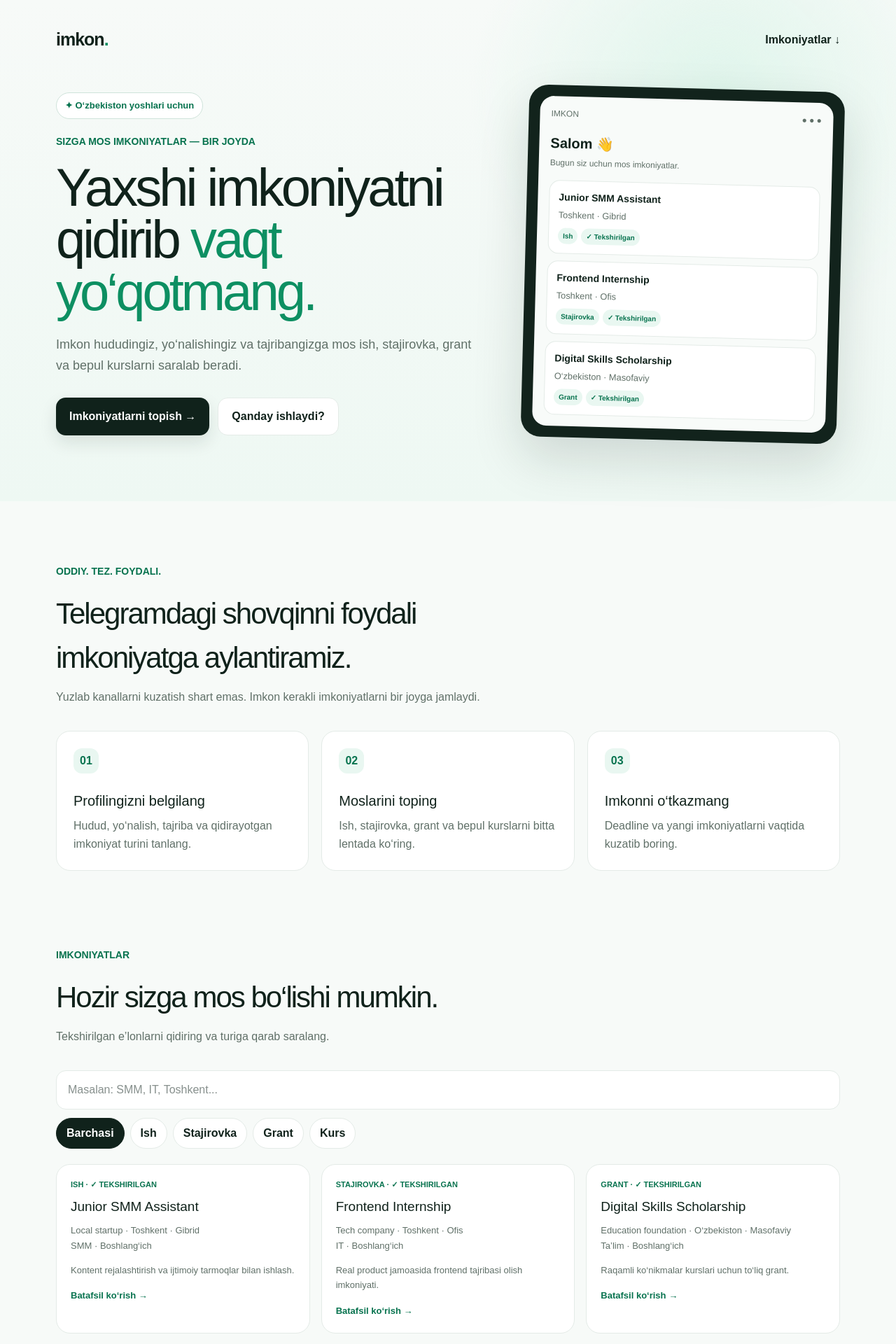
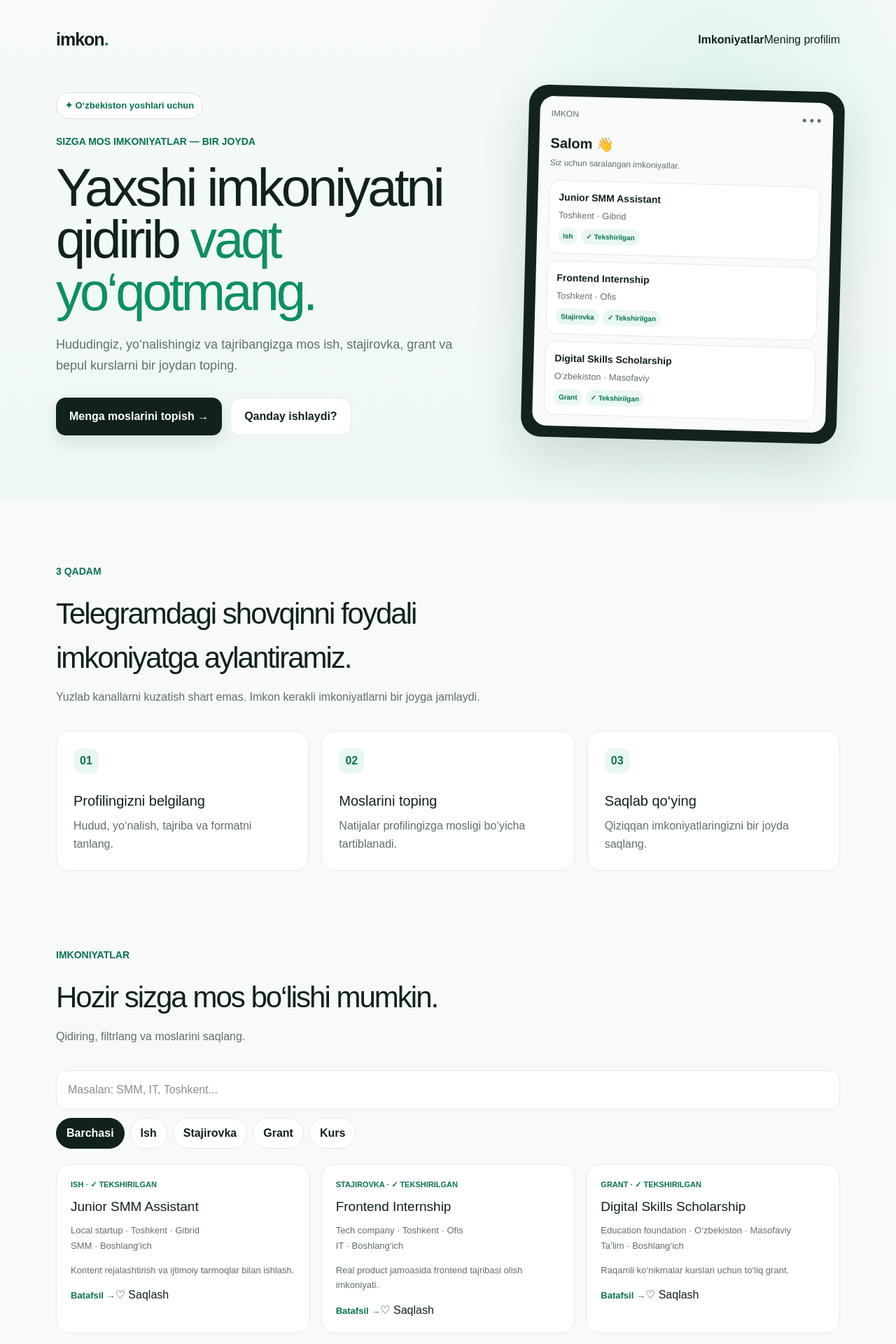
Before and after one commit to alisher-ds/imkon-ai, a Next.js app: page / in a window 1280 px wide. Shown: the top 1920 px of the page at 70% size. Built offline with nearby package versions, Linux system fonts and the light colour scheme; no server answers; the database is empty.

Commit message:
feat: add profile onboarding, transparent matching and saved opportunities

```diff
--- a/app/page.tsx
+++ b/app/page.tsx
@@ -2,68 +2,24 @@
 
 import { useEffect, useMemo, useState } from 'react';
 
-type Opportunity = {
-  id: string; title: string; organization: string; type: 'Ish'|'Stajirovka'|'Grant'|'Kurs';
-  location: string; mode: 'Masofaviy'|'Ofis'|'Gibrid'; category: string; experience: string;
-  description: string; deadline: string | null; url: string; is_verified: boolean;
-};
+type Opportunity = { id:string; title:string; organization:string; type:'Ish'|'Stajirovka'|'Grant'|'Kurs'; location:string; mode:'Masofaviy'|'Ofis'|'Gibrid'; category:string; experience:string; description:string; deadline:string|null; url:string; is_verified:boolean };
+type Profile = { location:string; category:string; experience:string; mode:string; type:string };
+const demo:Opportunity[]=[{id:'1',title:'Junior SMM Assistant',organization:'Local startup',type:'Ish',location:'Toshkent',mode:'Gibrid',category:'SMM',experience:'Boshlang‘ich',description:'Kontent rejalashtirish va ijtimoiy tarmoqlar bilan ishlash.',deadline:null,url:'#',is_verified:true},{id:'2',title:'Frontend Internship',organization:'Tech company',type:'Stajirovka',location:'Toshkent',mode:'Ofis',category:'IT',experience:'Boshlang‘ich',description:'Real product jamoasida frontend tajribasi olish imkoniyati.',deadline:null,url:'#',is_verified:true},{id:'3',title:'Digital Skills Scholarship',organization:'Education foundation',type:'Grant',location:'O‘zbekiston',mode:'Masofaviy',category:'Ta’lim',experience:'Boshlang‘ich',description:'Raqamli ko‘nikmalar kurslari uchun to‘liq grant.',deadline:null,url:'#',is_verified:true},{id:'4',title:'English for Career — Free',organization:'Open learning',type:'Kurs',location:'O‘zbekiston',mode:'Masofaviy',category:'Ingliz tili',experience:'Boshlang‘ich',description:'Ish va universitet uchun bepul ingliz tili kursi.',deadline:null,url:'#',is_verified:true}];
+const types=['Barchasi','Ish','Stajirovka','Grant','Kurs'];
+const emptyProfile:Profile={location:'',category:'',experience:'',mode:'',type:''};
 
-const demo: Opportunity[] = [
-  {id:'1', title:'Junior SMM Assistant', organization:'Local startup', type:'Ish', location:'Toshkent', mode:'Gibrid', category:'SMM', experience:'Boshlang‘ich', description:'Kontent rejalashtirish va ijtimoiy tarmoqlar bilan ishlash.', deadline:null, url:'#', is_verified:true},
-  {id:'2', title:'Frontend Internship', organization:'Tech company', type:'Stajirovka', location:'Toshkent', mode:'Ofis', category:'IT', experience:'Boshlang‘ich', description:'Real product jamoasida frontend tajribasi olish imkoniyati.', deadline:null, url:'#', is_verified:true},
-  {id:'3', title:'Digital Skills Scholarship', organization:'Education foundation', type:'Grant', location:'O‘zbekiston', mode:'Masofaviy', category:'Ta’lim', experience:'Boshlang‘ich', description:'Raqamli ko‘nikmalar kurslari uchun to‘liq grant.', deadline:null, url:'#', is_verified:true},
-];
-
-const types = ['Barchasi','Ish','Stajirovka','Grant','Kurs'];
-
-export default function Home() {
-  const [items, setItems] = useState<Opportunity[]>(demo);
-  const [type, setType] = useState('Barchasi');
-  const [query, setQuery] = useState('');
-  const [loading, setLoading] = useState(true);
-
-  useEffect(() => {
-    fetch('/api/opportunities').then(r => r.json()).then(d => {
-      if (Array.isArray(d.opportunities) && d.opportunities.length) setItems(d.opportunities);
-    }).catch(() => {}).finally(() => setLoading(false));
-  }, []);
-
-  const filtered = useMemo(() => items.filter(o =>
-    (type === 'Barchasi' || o.type === type) &&
-    `${o.title} ${o.organization} ${o.category} ${o.location}`.toLowerCase().includes(query.toLowerCase())
-  ), [items, type, query]);
-
-  return <main>
-    <section className="hero">
-      <div className="container">
-        <nav className="nav"><div className="logo">imkon<span>.</span></div><a href="#opportunities">Imkoniyatlar ↓</a></nav>
-        <div className="hero-grid">
-          <div>
-            <div className="pill">✦ O‘zbekiston yoshlari uchun</div>
-            <div className="eyebrow" style={{marginTop:22}}>SIZGA MOS IMKONIYATLAR — BIR JOYDA</div>
-            <h1>Yaxshi imkoniyatni qidirib <span style={{color:'var(--accent)'}}>vaqt yo‘qotmang.</span></h1>
-            <p className="hero-copy">Imkon hududingiz, yo‘nalishingiz va tajribangizga mos ish, stajirovka, grant va bepul kurslarni saralab beradi.</p>
-            <div className="actions"><a className="btn btn-primary" href="#opportunities">Imkoniyatlarni topish →</a><a className="btn btn-secondary" href="#how">Qanday ishlaydi?</a></div>
-          </div>
-          <div className="mock"><div className="phone"><div className="phone-top"><span>IMKON</span><span>● ● ●</span></div><div className="bot-title">Salom 👋</div><div className="bot-sub">Bugun siz uchun mos imkoniyatlar.</div>
-            {items.slice(0,3).map(o => <div className="op" key={o.id}><strong>{o.title}</strong><small>{o.location} · {o.mode}</small><span className="tag">{o.type}</span>{o.is_verified && <span className="tag">✓ Tekshirilgan</span>}</div>)}
-          </div></div>
-        </div>
-      </div>
-    </section>
-
-    <section className="section" id="how"><div className="container"><div className="section-head"><div className="eyebrow">ODDIY. TEZ. FOYDALI.</div><h2>Telegramdagi shovqinni foydali imkoniyatga aylantiramiz.</h2><p className="muted">Yuzlab kanallarni kuzatish shart emas. Imkon kerakli imkoniyatlarni bir joyga jamlaydi.</p></div>
-      <div className="grid3"><div className="card"><div className="number">01</div><h3>Profilingizni belgilang</h3><p className="muted">Hudud, yo‘nalish, tajriba va qidirayotgan imkoniyat turini tanlang.</p></div><div className="card"><div className="number">02</div><h3>Moslarini toping</h3><p className="muted">Ish, stajirovka, grant va bepul kurslarni bitta lentada ko‘ring.</p></div><div className="card"><div className="number">03</div><h3>Imkonni o‘tkazmang</h3><p className="muted">Deadline va yangi imkoniyatlarni vaqtida kuzatib boring.</p></div></div>
-    </div></section>
-
-    <section className="section" id="opportunities" style={{paddingTop:20}}><div className="container"><div className="section-head"><div className="eyebrow">IMKONIYATLAR</div><h2>Hozir sizga mos bo‘lishi mumkin.</h2><p className="muted">Tekshirilgan e’lonlarni qidiring va turiga qarab saralang.</p></div>
-      <div className="filters"><input aria-label="Qidirish" value={query} onChange={e=>setQuery(e.target.value)} placeholder="Masalan: SMM, IT, Toshkent..." /> <div className="filter-tabs">{types.map(t=><button key={t} className={type===t?'active':''} onClick={()=>setType(t)}>{t}</button>)}</div></div>
-      {loading && <p className="muted">Imkoniyatlar yuklanmoqda...</p>}
-      <div className="opps">{filtered.map(o=><article className="opportunity" key={o.id}><div className="type">{o.type.toUpperCase()} {o.is_verified && ' · ✓ TEKSHIRILGAN'}</div><h3>{o.title}</h3><div className="meta">{o.organization} · {o.location} · {o.mode}<br/>{o.category} · {o.experience}</div><p className="muted">{o.description}</p><a className="card-link" href={o.url} target="_blank" rel="noreferrer">Batafsil ko‘rish →</a></article>)}</div>
-      {!loading && !filtered.length && <div className="empty"><strong>Hozircha mos imkoniyat topilmadi.</strong><p className="muted">Qidiruv yoki filtrni o‘zgartirib ko‘ring.</p></div>}
-    </div></section>
-
-    <section className="section"><div className="container"><div className="cta"><div><div className="eyebrow" style={{color:'#8de2bf'}}>IMKONNI O‘TKAZIB YUBORMANG</div><h2>Keyingi yaxshi imkoniyat<br/>sizniki bo‘lishi mumkin.</h2></div><a className="btn" style={{background:'#fff',color:'var(--ink)'}} href="#opportunities">Boshlash →</a></div></div></section>
-    <footer><div className="container">© 2026 Imkon · Yaxshi imkoniyatlar hammaga yaqinroq.</div></footer>
-  </main>;
+export default function Home(){
+ const [items,setItems]=useState<Opportunity[]>(demo),[type,setType]=useState('Barchasi'),[query,setQuery]=useState(''),[loading,setLoading]=useState(true),[profile,setProfile]=useState<Profile>(emptyProfile),[onboard,setOnboard]=useState(false),[saved,setSaved]=useState<string[]>([]);
+ useEffect(()=>{fetch('/api/opportunities').then(r=>r.json()).then(d=>{if(Array.isArray(d.opportunities)&&d.opportunities.length)setItems(d.opportunities)}).catch(()=>{}).finally(()=>setLoading(false));try{const p=localStorage.getItem('imkon-profile');if(p)setProfile(JSON.parse(p));const s=localStorage.getItem('imkon-saved');if(s)setSaved(JSON.parse(s));}catch{}},[]);
+ const save=(id:string)=>setSaved(x=>{const n=x.includes(id)?x.filter(i=>i!==id):[...x,id];localStorage.setItem('imkon-saved',JSON.stringify(n));return n});
+ const score=(o:Opportunity)=>{let s=0;if(profile.location&&o.location.toLowerCase().includes(profile.location.toLowerCase()))s+=3;if(profile.category&&o.category.toLowerCase().includes(profile.category.toLowerCase()))s+=3;if(profile.experience&&o.experience===profile.experience)s+=2;if(profile.mode&&o.mode===profile.mode)s+=2;if(profile.type&&profile.type!=='Barchasi'&&o.type===profile.type)s+=2;return s};
+ const filtered=useMemo(()=>items.filter(o=>(type==='Barchasi'||o.type===type)&&`${o.title} ${o.organization} ${o.category} ${o.location}`.toLowerCase().includes(query.toLowerCase())).sort((a,b)=>score(b)-score(a)),[items,type,query,profile]);
+ const submitProfile=()=>{localStorage.setItem('imkon-profile',JSON.stringify(profile));setOnboard(false)};
+ return <main>
+  {onboard&&<div className="modal-backdrop"><div className="modal"><button className="modal-close" onClick={()=>setOnboard(false)}>×</button><div className="eyebrow">SIZGA MOSLASH</div><h2>30 soniyada boshlang.</h2><p className="muted">Profilingizni belgilang — Imkon natijalarni sizga mosroq tartiblaydi.</p><div className="form-grid"><input placeholder="Hudud: masalan Qarshi" value={profile.location} onChange={e=>setProfile({...profile,location:e.target.value})}/><input placeholder="Yo‘nalish: IT, SMM..." value={profile.category} onChange={e=>setProfile({...profile,category:e.target.value})}/><select value={profile.experience} onChange={e=>setProfile({...profile,experience:e.target.value})}><option value="">Tajriba</option><option>Boshlang‘ich</option><option>O‘rta</option><option>Tajribali</option></select><select value={profile.mode} onChange={e=>setProfile({...profile,mode:e.target.value})}><option value="">Format</option><option>Masofaviy</option><option>Ofis</option><option>Gibrid</option></select><select value={profile.type} onChange={e=>setProfile({...profile,type:e.target.value})}><option>Barchasi</option><option>Ish</option><option>Stajirovka</option><option>Grant</option><option>Kurs</option></select></div><button className="btn btn-primary full" onClick={submitProfile}>Mos imkoniyatlarni topish →</button></div></div>}
+  <section className="hero"><div className="container"><nav className="nav"><div className="logo">imkon<span>.</span></div><div className="nav-actions"><a href="#opportunities">Imkoniyatlar</a><button className="profile-btn" onClick={()=>setOnboard(true)}>Mening profilim</button></div></nav><div className="hero-grid"><div><div className="pill">✦ O‘zbekiston yoshlari uchun</div><div className="eyebrow" style={{marginTop:22}}>SIZGA MOS IMKONIYATLAR — BIR JOYDA</div><h1>Yaxshi imkoniyatni qidirib <span style={{color:'var(--accent)'}}>vaqt yo‘qotmang.</span></h1><p className="hero-copy">Hududingiz, yo‘nalishingiz va tajribangizga mos ish, stajirovka, grant va bepul kurslarni bir joydan toping.</p><div className="actions"><button className="btn btn-primary" onClick={()=>setOnboard(true)}>Menga moslarini topish →</button><a className="btn btn-secondary" href="#how">Qanday ishlaydi?</a></div></div><div className="mock"><div className="phone"><div className="phone-top"><span>IMKON</span><span>● ● ●</span></div><div className="bot-title">Salom 👋</div><div className="bot-sub">Siz uchun saralangan imkoniyatlar.</div>{filtered.slice(0,3).map(o=><div className="op" key={o.id}><strong>{o.title}</strong><small>{o.location} · {o.mode}</small><span className="tag">{o.type}</span>{o.is_verified&&<span className="tag">✓ Tekshirilgan</span>}</div>)}</div></div></div></div></section>
+  <section className="section" id="how"><div className="container"><div className="section-head"><div className="eyebrow">3 QADAM</div><h2>Telegramdagi shovqinni foydali imkoniyatga aylantiramiz.</h2><p className="muted">Yuzlab kanallarni kuzatish shart emas. Imkon kerakli imkoniyatlarni bir joyga jamlaydi.</p></div><div className="grid3"><div className="card"><div className="number">01</div><h3>Profilingizni belgilang</h3><p className="muted">Hudud, yo‘nalish, tajriba va formatni tanlang.</p></div><div className="card"><div className="number">02</div><h3>Moslarini toping</h3><p className="muted">Natijalar profilingizga mosligi bo‘yicha tartiblanadi.</p></div><div className="card"><div className="number">03</div><h3>Saqlab qo‘ying</h3><p className="muted">Qiziqqan imkoniyatlaringizni bir joyda saqlang.</p></div></div></div></section>
+  <section className="section" id="opportunities" style={{paddingTop:20}}><div className="container"><div className="section-head"><div className="eyebrow">IMKONIYATLAR</div><h2>Hozir sizga mos bo‘lishi mumkin.</h2><p className="muted">Qidiring, filtrlang va moslarini saqlang.</p></div><div className="filters"><input aria-label="Qidirish" value={query} onChange={e=>setQuery(e.target.value)} placeholder="Masalan: SMM, IT, Toshkent..."/><div className="filter-tabs">{types.map(t=><button key={t} className={type===t?'active':''} onClick={()=>setType(t)}>{t}</button>)}</div></div>{loading&&<p className="muted">Imkoniyatlar yuklanmoqda...</p>}<div className="opps">{filtered.map(o=><article className="opportunity" key={o.id}><div className="type">{o.type.toUpperCase()} {o.is_verified&&' · ✓ TEKSHIRILGAN'}</div><h3>{o.title}</h3><div className="meta">{o.organization} · {o.location} · {o.mode}<br/>{o.category} · {o.experience}</div><p className="muted">{o.description}</p><div className="card-actions"><a className="card-link" href={o.url} target="_blank" rel="noreferrer">Batafsil →</a><button className={`save-btn ${saved.includes(o.id)?'saved':''}`} onClick={()=>save(o.id)}>{saved.includes(o.id)?'♥ Saqlandi':'♡ Saqlash'}</button></div></article>)}</div>{!loading&&!filtered.length&&<div className="empty"><strong>Hozircha mos imkoniyat topilmadi.</strong><p className="muted">Qidiruv yoki filtrni o‘zgartirib ko‘ring.</p></div>}</div></section>
+  <section className="section"><div className="container"><div className="cta"><div><div className="eyebrow" style={{color:'#8de2bf'}}>IMKONNI O‘TKAZIB YUBORMANG</div><h2>Keyingi yaxshi imkoniyat<br/>sizniki bo‘lishi mumkin.</h2></div><button className="btn" style={{background:'#fff',color:'var(--ink)'}} onClick={()=>setOnboard(true)}>Boshlash →</button></div></div></section><footer><div className="container">© 2026 Imkon · Yaxshi imkoniyatlar hammaga yaqin.</div></footer>
+ </main>
 }
```
